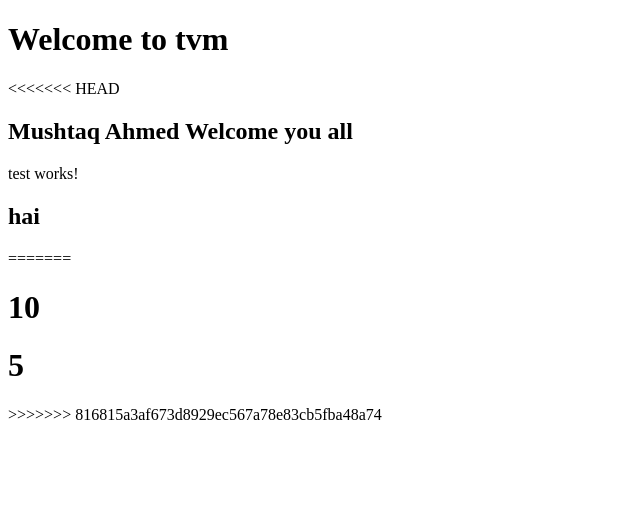
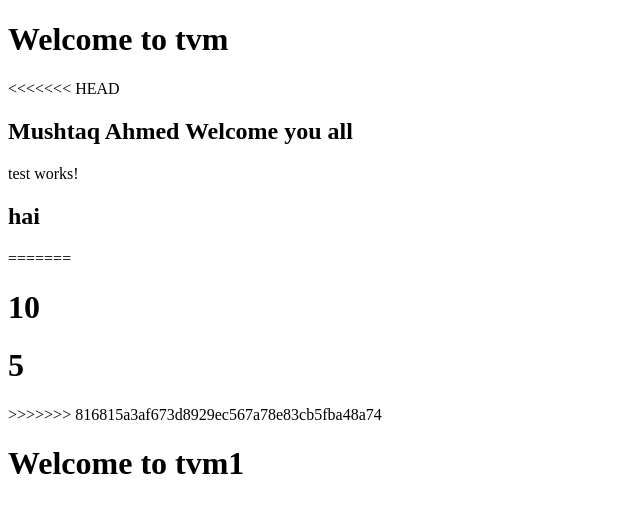
Before and after one commit to TVM-Info-Tech-Pvt-LTD/TVM-TEST, an Angular app in the folder angu/: page / in a window 1280 px wide. Shown: the top 512 px of the page, without its empty margins (0-640 px from the left). Built offline with nearby package versions, Linux system fonts and the light colour scheme.

Commit message:
welcome commit

```diff
--- a/angu/src/app/app.component.html
+++ b/angu/src/app/app.component.html
@@ -7,3 +7,4 @@
 <h1>{{5+5}}</h1>
 <h1>{{10-5}}</h1>
 >>>>>>> 816815a3af673d8929ec567a78e83cb5fba48a74
+<h1>Welcome to tvm1</h1>
```
